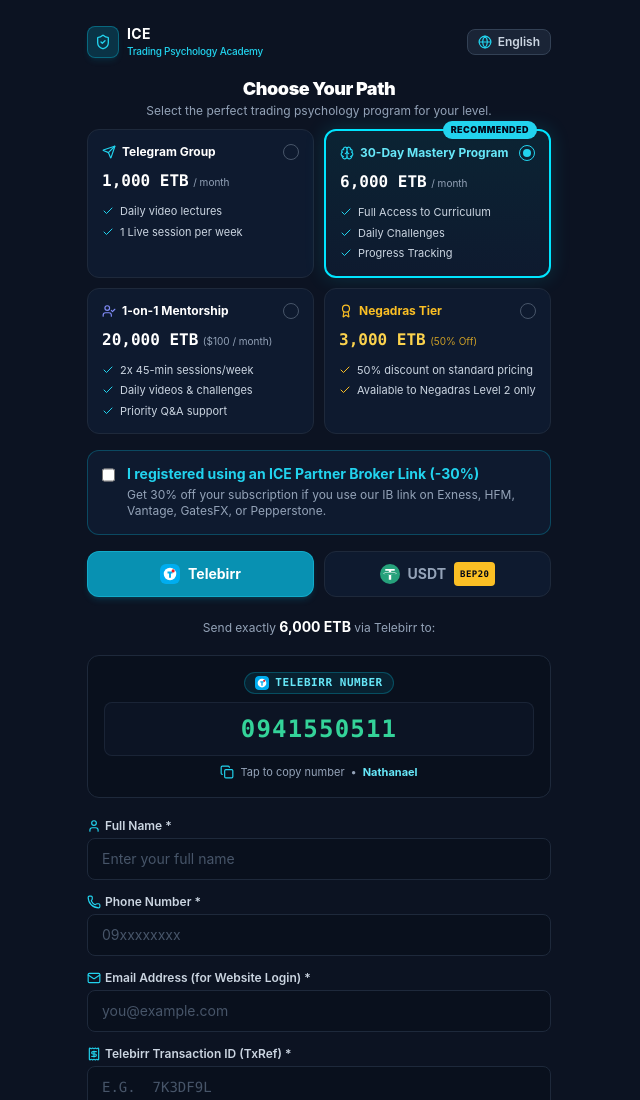
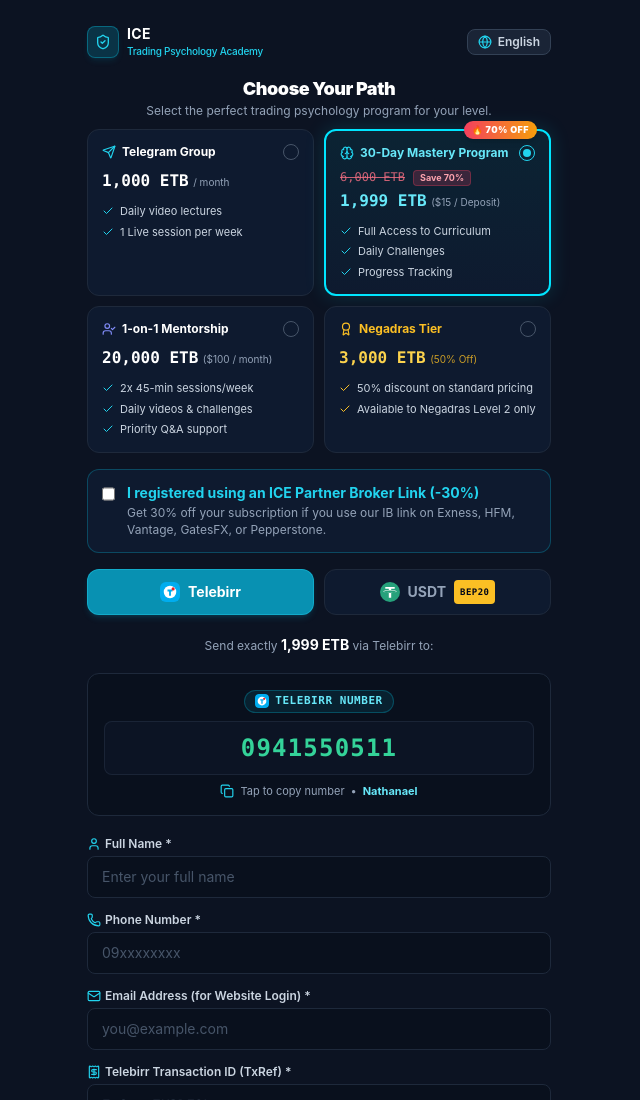
Before and after one commit to melek922/ICEr, a website: page index.html in a window 1280 px wide. Shown: the top 1100 px of the page, without its empty margins (321-961 px from the left). Drawn offline with nearby package versions, Linux system fonts and the light colour scheme; no server answers.

Commit message:
Add index.html - ICE Bot Integration

```diff
--- a/index.html
+++ b/index.html
@@ -126,10 +126,10 @@
                     </div>
                 </div>
 
-                <!-- 2. 30-Day Mastery Program (RECOMMENDED) -->
+                <!-- 2. 30-Day Mastery Program (RECOMMENDED / 70% OFF) -->
                 <div onclick="selectPackage('mastery_30day')" id="card_mastery_30day" class="package-card pkg-active relative rounded-xl border-2 border-cyan-400 bg-[#0e1a2f] p-3.5 cursor-pointer transition-all active:scale-[0.99] flex flex-col justify-between">
-                    <div class="absolute -top-2.5 right-3 px-2 py-0.5 rounded-full bg-cyan-400 text-[9px] font-black tracking-wider text-slate-950 uppercase shadow-sm">
-                        Recommended
+                    <div class="absolute -top-2.5 right-3 px-2 py-0.5 rounded-full bg-gradient-to-r from-rose-500 to-amber-500 text-[9px] font-black tracking-wider text-white uppercase shadow-md flex items-center gap-1">
+                        <span>🔥 70% OFF</span>
                     </div>
                     <div>
                         <div class="flex items-center justify-between">
@@ -140,9 +140,13 @@
                                 <div class="w-2 h-2 rounded-full bg-cyan-400"></div>
                             </div>
                         </div>
-                        <div class="mt-2">
-                            <span class="text-base font-black text-white font-mono" id="display_price_mastery_30day">6,000 ETB</span>
-                            <span class="text-[10px] text-slate-400" id="sub_price_mastery_30day">/ month</span>
+                        <div class="mt-2 flex items-baseline gap-2">
+                            <span class="text-xs text-rose-400/80 line-through font-mono">6,000 ETB</span>
+                            <span class="px-1.5 py-0.2 rounded bg-rose-500/20 text-rose-300 text-[9px] font-bold border border-rose-500/30">Save 70%</span>
+                        </div>
+                        <div class="mt-0.5">
+                            <span class="text-base font-black text-cyan-300 font-mono" id="display_price_mastery_30day">1,999 ETB</span>
+                            <span class="text-[10px] text-slate-400" id="sub_price_mastery_30day">($15 / Deposit)</span>
                         </div>
                         <ul class="mt-2.5 space-y-1 text-[11px] text-slate-300">
                             <li class="flex items-center gap-1.5">
@@ -435,12 +439,12 @@
             },
             mastery_30day: {
                 id: 'mastery_30day',
-                titleEn: '30-Day Mastery Program',
-                titleAm: 'የ 30-ቀናት ማስተሪ ፕሮግራም (Mastery Program)',
-                baseTB: 6000,
-                baseUSDT: 45,
-                subPriceEn: '/ month',
-                subPriceAm: '/ በወር'
+                titleEn: '30-Day Mastery Program (70% Off)',
+                titleAm: 'የ 30-ቀናት ማስተሪ ፕሮግራም (70% ቅናሽ)',
+                baseTB: 1999,
+                baseUSDT: 15,
+                subPriceEn: '(70% Off / $15)',
+                subPriceAm: '(70% ቅናሽ / $15)'
             },
             mentorship_1on1: {
                 id: 'mentorship_1on1',
```
